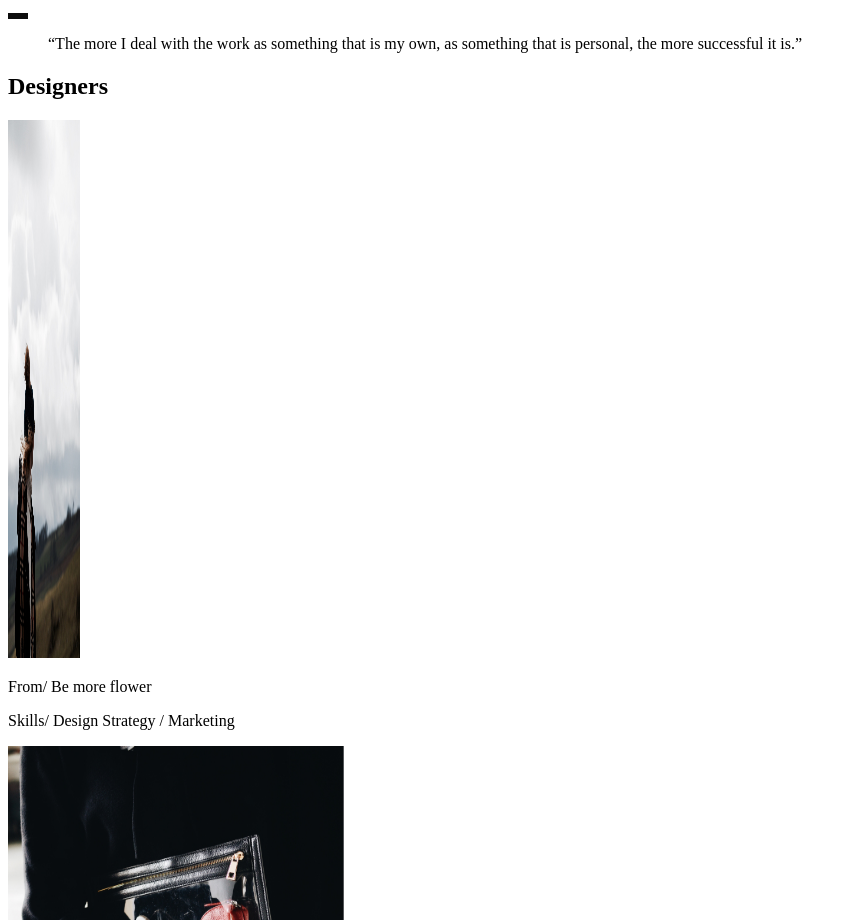
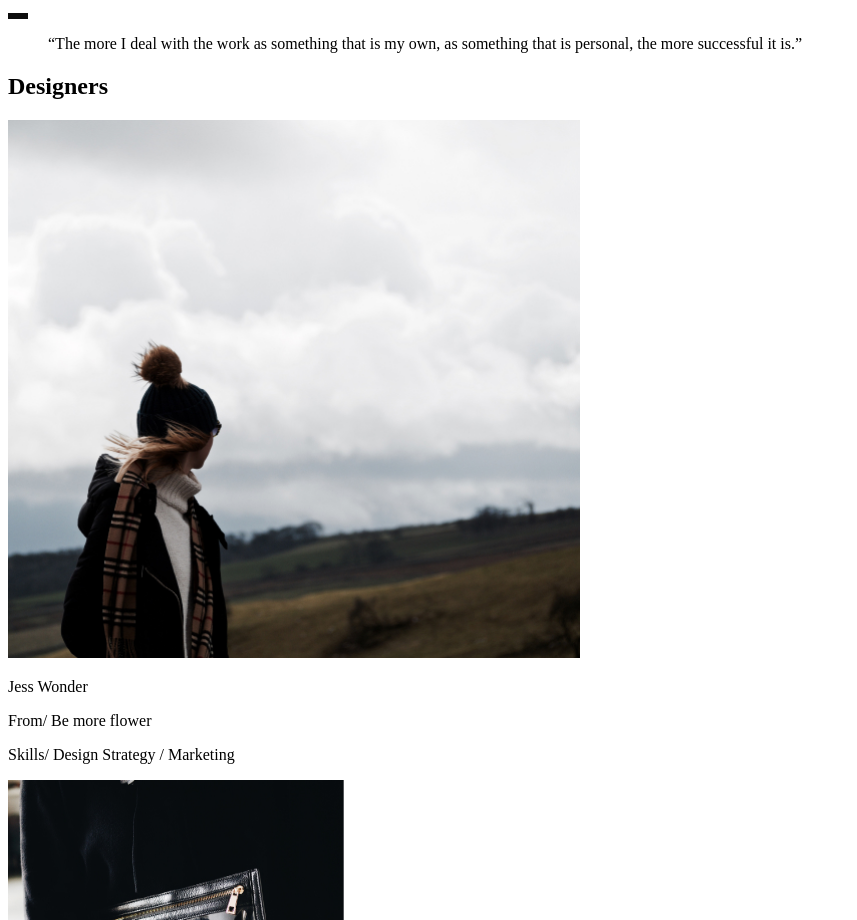
Before and after one commit to Murkina/otus-css-Zvyaginceva, a plain HTML site: page index.html in a window 1280 px wide. Shown: the part 1768-2688 px from the top of the page, without its empty margins (0-857 px from the left). Drawn offline with Linux system fonts and the light colour scheme.

Commit message:
Added html semantic structure

```diff
--- a/index.html
+++ b/index.html
@@ -20,7 +20,7 @@
        <li><a href="#Strong points">Strong points</a></li>
          </ul>
     </nav>
-    <img src="images/img-1.jpg" alt="Фон заголовка" width="1440px" height="630px" top="135px">
+    <img src="images/img-1.jpg" alt="Фон" width="1440px" height="630px" top="135px">
     </header>
      <!--конец шапки страницы-->
     <main>
@@ -34,7 +34,8 @@
         <blockquote>“The more I deal with the work as something that is my own, as something that is personal, the more successful it is.”</blockquote>
    <!--Дизайнеры-->
    <h2>Designers</h2>
-   <img src="images/Jess Wonder.jpg" alt="Jess Wonder" width="72px" height="538px">
+   <img src="images/Jess Wonder.jpg" alt="Jess Wonder" width="572px" height="538px">
+   <p>Jess Wonder</p>
    <p>From/ Be more flower</p>
    <p>Skills/ Design Strategy / Marketing</p>
    <img src="images/Kameron Clein.jpg" alt="Kameron Clein" width="335.96px" height="439.46px" top="99px" left="593.04px">
```
Also changed, not shown: images/Mobile.jpg (deleted), images/dawid-liberadzki-vPFbVB7DPZI-unsplash 1.jpg (deleted), images/spurwing-agency-r6LceZ3ckpM-unsplash 2.jpg (deleted), images/stil-_mvSe9q8_n4-unsplash 1.jpg (deleted), images/фон верх.jpg (deleted), 3 other files.
